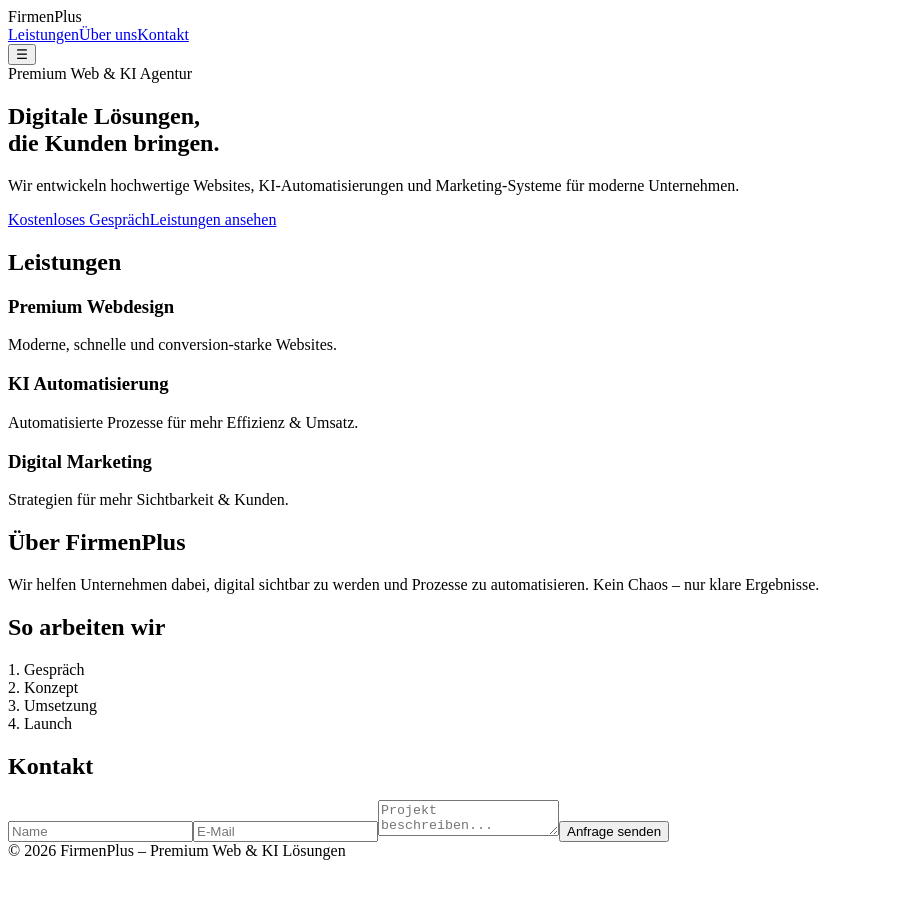
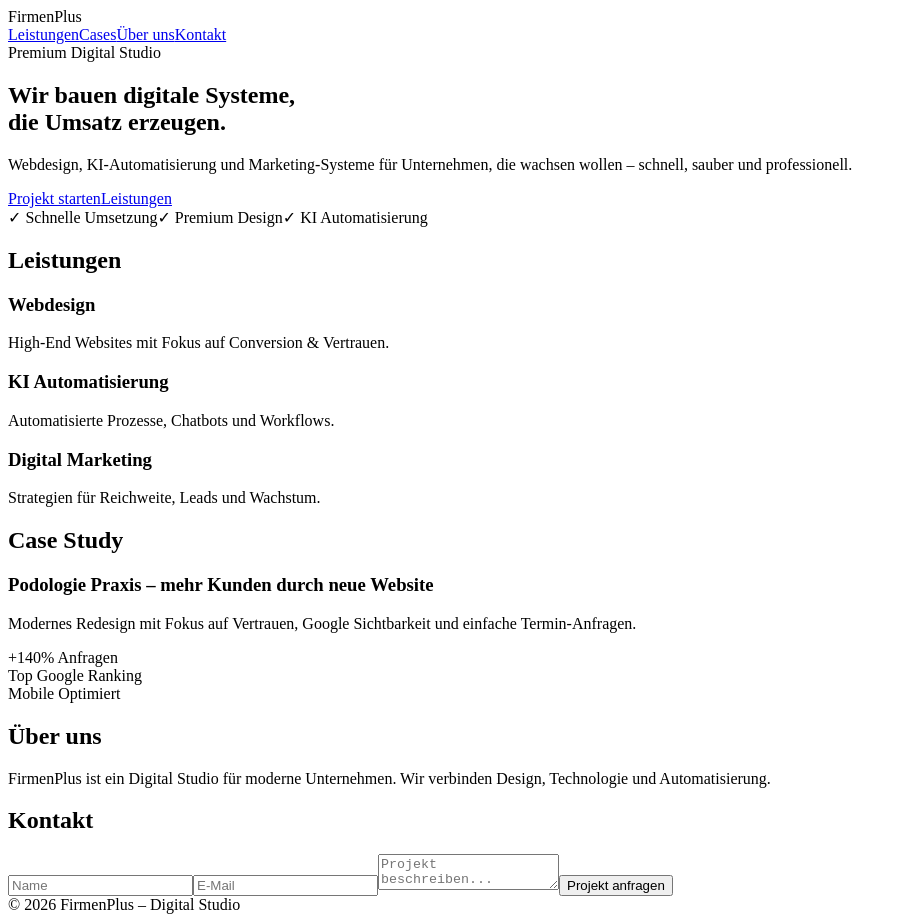
Before and after one commit to firmenauftritt/FirmenPlus, a React (Vite) app: page / in a window 1280 px wide. Shown: the whole page, without its empty margins (0-907 px from the left). Before the commit the page ends 868 px from the top, so only its background shows below. Built offline with nearby package versions, Linux system fonts and the light colour scheme; the HTML template or start-up script is replaced by a standard one.

Commit message:
Update App.jsx

```diff
--- a/src/App.jsx
+++ b/src/App.jsx
@@ -1,85 +1,104 @@
-import { useState } from "react"
+import { useEffect, useState } from "react"
 
 export default function App() {
-  const [open, setOpen] = useState(false)
+  const [scroll, setScroll] = useState(false)
+
+  useEffect(() => {
+    const onScroll = () => setScroll(window.scrollY > 50)
+    window.addEventListener("scroll", onScroll)
+    return () => window.removeEventListener("scroll", onScroll)
+  }, [])
 
   return (
     <div className="page">
 
       {/* NAV */}
-      <header className="nav">
+      <header className={scroll ? "nav nav-scroll" : "nav"}>
         <div className="logo">FirmenPlus</div>
 
-        <nav className={open ? "navlinks open" : "navlinks"}>
-          <a href="#leistungen">Leistungen</a>
+        <nav>
+          <a href="#services">Leistungen</a>
+          <a href="#cases">Cases</a>
           <a href="#about">Über uns</a>
-          <a href="#kontakt">Kontakt</a>
+          <a href="#kontakt" className="nav-cta">Kontakt</a>
         </nav>
-
-        <button className="menu" onClick={() => setOpen(!open)}>☰</button>
       </header>
 
       {/* HERO */}
       <section className="hero">
-        <div className="badge">Premium Web & KI Agentur</div>
+        <div className="badge">Premium Digital Studio</div>
 
         <h1>
-          Digitale Lösungen,<br />
-          die Kunden bringen.
+          Wir bauen digitale Systeme,<br />
+          die Umsatz erzeugen.
         </h1>
 
         <p>
-          Wir entwickeln hochwertige Websites, KI-Automatisierungen und Marketing-Systeme
-          für moderne Unternehmen.
+          Webdesign, KI-Automatisierung und Marketing-Systeme für Unternehmen,
+          die wachsen wollen – schnell, sauber und professionell.
         </p>
 
         <div className="hero-buttons">
-          <a className="btn" href="#kontakt">Kostenloses Gespräch</a>
-          <a className="btn-secondary" href="#leistungen">Leistungen ansehen</a>
+          <a href="#kontakt" className="btn">Projekt starten</a>
+          <a href="#services" className="btn-outline">Leistungen</a>
+        </div>
+
+        <div className="trust">
+          <span>✓ Schnelle Umsetzung</span>
+          <span>✓ Premium Design</span>
+          <span>✓ KI Automatisierung</span>
         </div>
       </section>
 
-      {/* FEATURES */}
-      <section id="leistungen" className="section">
+      {/* SERVICES */}
+      <section id="services" className="section">
         <h2>Leistungen</h2>
 
         <div className="grid">
           <div className="card">
-            <h3>Premium Webdesign</h3>
-            <p>Moderne, schnelle und conversion-starke Websites.</p>
+            <h3>Webdesign</h3>
+            <p>High-End Websites mit Fokus auf Conversion & Vertrauen.</p>
           </div>
 
           <div className="card">
             <h3>KI Automatisierung</h3>
-            <p>Automatisierte Prozesse für mehr Effizienz & Umsatz.</p>
+            <p>Automatisierte Prozesse, Chatbots und Workflows.</p>
           </div>
 
           <div className="card">
             <h3>Digital Marketing</h3>
-            <p>Strategien für mehr Sichtbarkeit & Kunden.</p>
+            <p>Strategien für Reichweite, Leads und Wachstum.</p>
+          </div>
+        </div>
+      </section>
+
+      {/* CASE STUDIES */}
+      <section id="cases" className="section dark">
+        <h2>Case Study</h2>
+
+        <div className="case">
+          <h3>Podologie Praxis – mehr Kunden durch neue Website</h3>
+          <p>
+            Modernes Redesign mit Fokus auf Vertrauen, Google Sichtbarkeit
+            und einfache Termin-Anfragen.
+          </p>
+
+          <div className="stats">
+            <div>+140% Anfragen</div>
+            <div>Top Google Ranking</div>
+            <div>Mobile Optimiert</div>
           </div>
         </div>
       </section>
 
       {/* ABOUT */}
-      <section id="about" className="section dark">
-        <h2>Über FirmenPlus</h2>
-        <p>
-          Wir helfen Unternehmen dabei, digital sichtbar zu werden und Prozesse zu automatisieren.
-          Kein Chaos – nur klare Ergebnisse.
+      <section id="about" className="section">
+        <h2>Über uns</h2>
+
+        <p className="text">
+          FirmenPlus ist ein Digital Studio für moderne Unternehmen.
+          Wir verbinden Design, Technologie und Automatisierung.
         </p>
-      </section>
-
-      {/* PROCESS */}
-      <section className="section">
-        <h2>So arbeiten wir</h2>
-
-        <div className="steps">
-          <div>1. Gespräch</div>
-          <div>2. Konzept</div>
-          <div>3. Umsetzung</div>
-          <div>4. Launch</div>
-        </div>
       </section>
 
       {/* CONTACT */}
@@ -90,13 +109,13 @@ export default function App() {
           <input placeholder="Name" />
           <input placeholder="E-Mail" />
           <textarea placeholder="Projekt beschreiben..." />
-          <button type="submit">Anfrage senden</button>
+          <button>Projekt anfragen</button>
         </form>
       </section>
 
       {/* FOOTER */}
       <footer className="footer">
-        © 2026 FirmenPlus – Premium Web & KI Lösungen
+        © 2026 FirmenPlus – Digital Studio
       </footer>
 
     </div>
```
